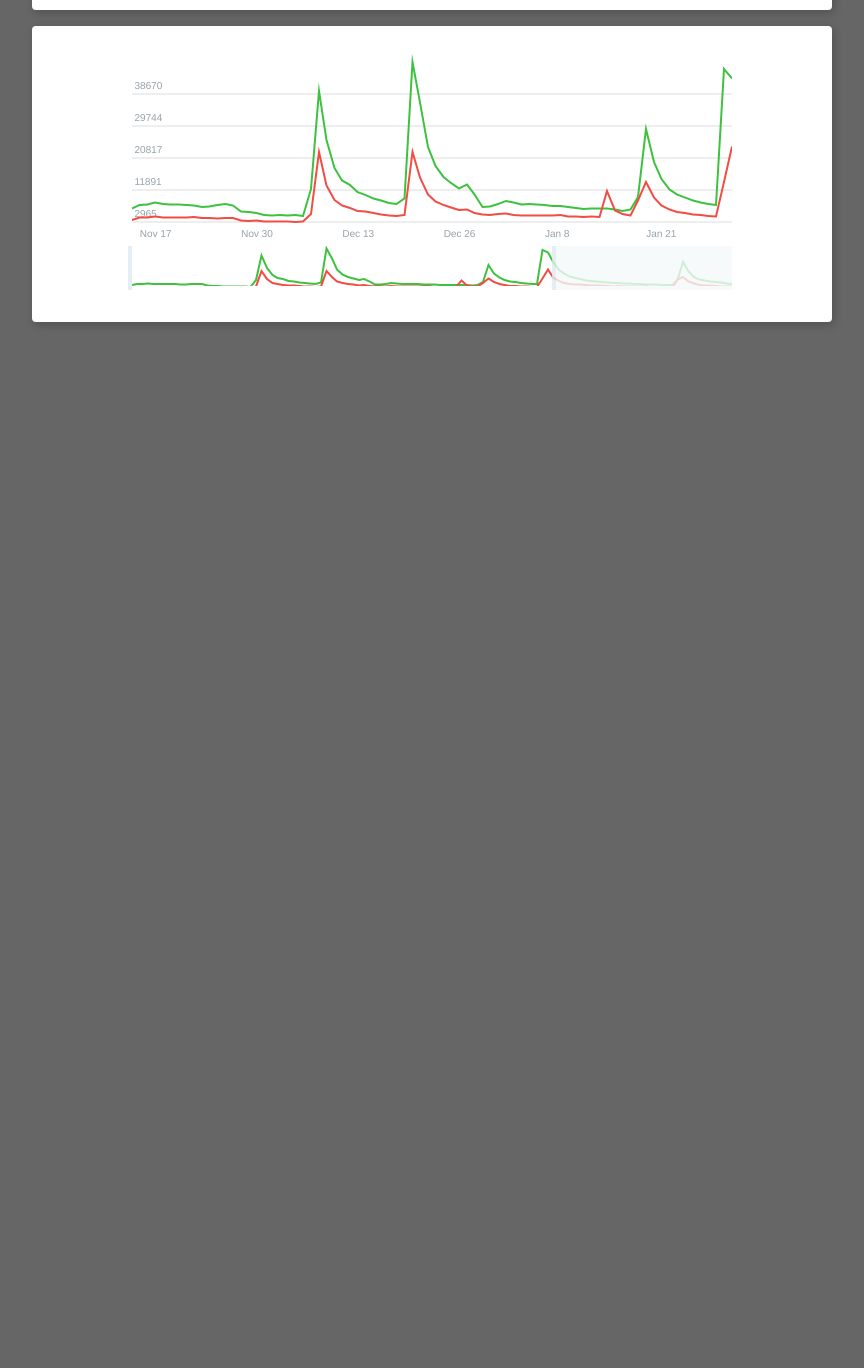
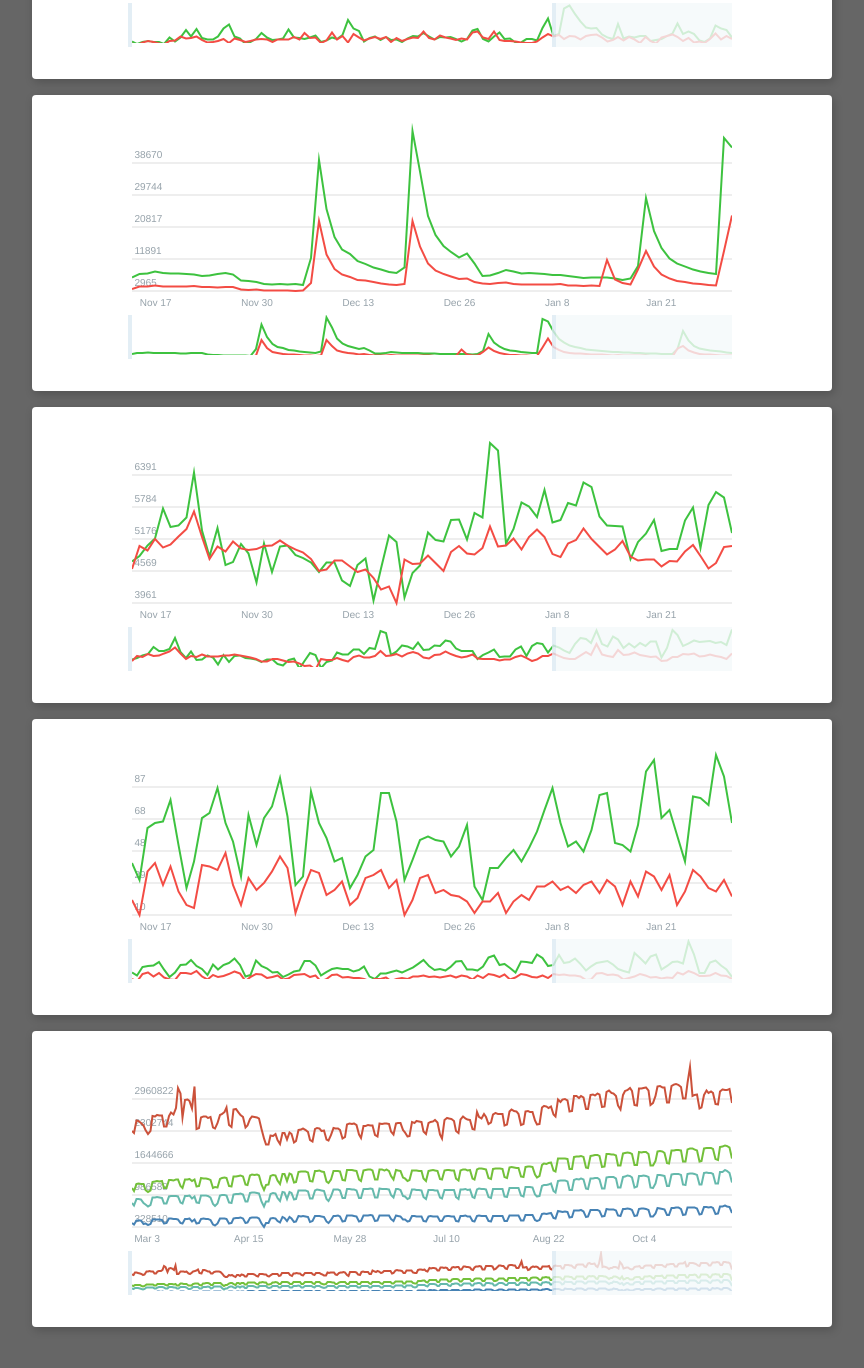
Before and after one commit to grokhotun/telegram-chart-contest, a website built with webpack: page src/index.html in a window 1280 px wide. Shown: the part 366-1734 px from the top of the page, without its empty margins (208-1072 px from the left). Before the commit the page ends 800 px from the top, so only its background shows below. Built offline with nearby package versions, Linux system fonts and the light colour scheme.

Commit message:
some small code style changes

```diff
--- a/src/components/MainChart/MainChart.ts
+++ b/src/components/MainChart/MainChart.ts
@@ -230,5 +230,7 @@ export class MainChart extends BaseChart {
 
   destroy() {
     this.observer.unsubscribe('slider');
+    this.canvas.removeEventListener('mousemove', this.handleMouseMove);
+    this.canvas.removeEventListener('mouseleave', this.handleMouseLeave);
   }
 }
--- a/src/components/Tooltip/Tooltip.ts
+++ b/src/components/Tooltip/Tooltip.ts
@@ -1,6 +1,6 @@
 import { css } from '@/utils';
 
-type TooltipItem = {
+type ContentItem = {
   value: string;
   name: string;
   color: string;
@@ -22,7 +22,7 @@ export class Tooltip {
     top: number;
     left: number;
     title: string;
-    content: TooltipItem[];
+    content: ContentItem[];
   }) {
     const { width, height } = this.tooltip.getBoundingClientRect();
 
@@ -45,7 +45,7 @@ export class Tooltip {
     this.tooltip.innerHTML = '';
   }
 
-  render(title: string, content: TooltipItem[]) {
+  render(title: string, content: ContentItem[]) {
     this.clear();
 
     return `
--- a/src/core/Observer.ts
+++ b/src/core/Observer.ts
@@ -12,7 +12,7 @@ export class Observer {
     this.subscribers[key] = cb;
   }
 
-  dispatch<T>(key: string, payload: T) {
+  dispatch<T>(key: string, payload?: T) {
     const cb = this.subscribers[key];
     cb(payload);
   }
--- a/src/index.html
+++ b/src/index.html
@@ -11,8 +11,9 @@
   </head>
   <body>
     <div class="container">
+      <h1>Telegram Chart Contest</h1>
       <div class="card">
-        <div id="chart" class="tg-chart">
+        <div id="chart-1" class="tg-chart">
           <div data-element="tooltip" class="tg-chart-tooltip"></div>
           <canvas></canvas>
 
@@ -74,6 +75,102 @@
           </div>
         </div>
       </div>
+
+      <div class="card">
+        <div id="chart-3" class="tg-chart">
+          <div data-element="tooltip" class="tg-chart-tooltip"></div>
+          <canvas></canvas>
+
+          <div class="tg-chart-slider" data-element="slider">
+            <canvas></canvas>
+            <div data-element="left" class="tg-chart-slider__left">
+              <div
+                class="tg-chart-slider__arrow--left"
+                data-element="arrow"
+                data-type="left"
+              ></div>
+            </div>
+
+            <div
+              data-element="window"
+              data-type="window"
+              class="tg-chart-slider__window"
+            ></div>
+
+            <div data-element="right" class="tg-chart-slider__right">
+              <div
+                class="tg-chart-slider__arrow--right"
+                data-element="arrow"
+                data-type="right"
+              ></div>
+            </div>
+          </div>
+        </div>
+      </div>
+
+      <div class="card">
+        <div id="chart-4" class="tg-chart">
+          <div data-element="tooltip" class="tg-chart-tooltip"></div>
+          <canvas></canvas>
+
+          <div class="tg-chart-slider" data-element="slider">
+            <canvas></canvas>
+            <div data-element="left" class="tg-chart-slider__left">
+              <div
+                class="tg-chart-slider__arrow--left"
+                data-element="arrow"
+                data-type="left"
+              ></div>
+            </div>
+
+            <div
+              data-element="window"
+              data-type="window"
+              class="tg-chart-slider__window"
+            ></div>
+
+            <div data-element="right" class="tg-chart-slider__right">
+              <div
+                class="tg-chart-slider__arrow--right"
+                data-element="arrow"
+                data-type="right"
+              ></div>
+            </div>
+          </div>
+        </div>
+      </div>
+
+      <div class="card">
+        <div id="chart-5" class="tg-chart">
+          <div data-element="tooltip" class="tg-chart-tooltip"></div>
+          <canvas></canvas>
+
+          <div class="tg-chart-slider" data-element="slider">
+            <canvas></canvas>
+            <div data-element="left" class="tg-chart-slider__left">
+              <div
+                class="tg-chart-slider__arrow--left"
+                data-element="arrow"
+                data-type="left"
+              ></div>
+            </div>
+
+            <div
+              data-element="window"
+              data-type="window"
+              class="tg-chart-slider__window"
+            ></div>
+
+            <div data-element="right" class="tg-chart-slider__right">
+              <div
+                class="tg-chart-slider__arrow--right"
+                data-element="arrow"
+                data-type="right"
+              ></div>
+            </div>
+          </div>
+        </div>
+      </div>
     </div>
   </body>
 </html>
--- a/src/index.ts
+++ b/src/index.ts
@@ -4,7 +4,7 @@ import { chart } from '@/chart';
 import { getDataByIndex } from '@/data';
 
 chart(
-  document.getElementById('chart') as HTMLCanvasElement,
+  document.getElementById('chart-1') as HTMLCanvasElement,
   getDataByIndex(0)
 ).init();
 
@@ -12,3 +12,18 @@ chart(
   document.getElementById('chart-2') as HTMLCanvasElement,
   getDataByIndex(1)
 ).init();
+
+chart(
+  document.getElementById('chart-3') as HTMLCanvasElement,
+  getDataByIndex(2)
+).init();
+
+chart(
+  document.getElementById('chart-4') as HTMLCanvasElement,
+  getDataByIndex(3)
+).init();
+
+chart(
+  document.getElementById('chart-5') as HTMLCanvasElement,
+  getDataByIndex(4)
+).init();
--- a/src/styles.scss
+++ b/src/styles.scss
@@ -15,7 +15,12 @@ body {
   background: #666;
 }
 
+h1 {
+  margin-bottom: 1em;
+}
+
 .container {
+  text-align: center;
   max-width: 800px;
   margin: 5rem auto;
 }
```
